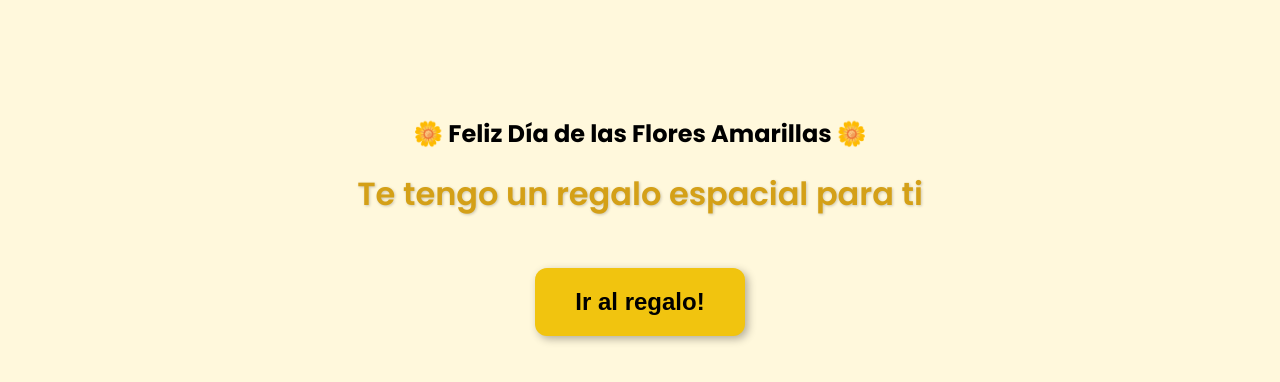
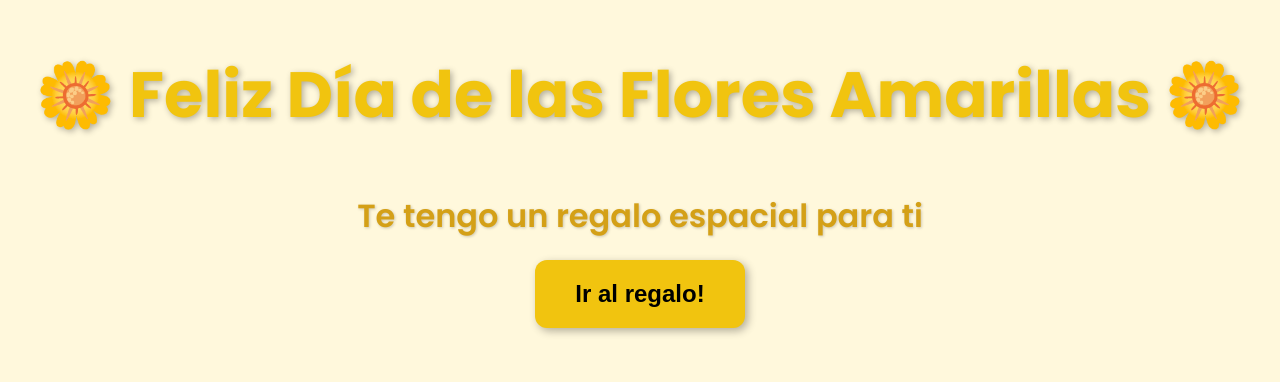
Before and after one commit to MakiPLG/Yellow-Flowers, a plain HTML site: page index.html in a window 1280 px wide. Shown: the part 234-616 px from the top of the page. Drawn offline with Linux system fonts and the light colour scheme.

Commit message:
Update index.html

```diff
--- a/index.html
+++ b/index.html
@@ -4,49 +4,46 @@
 <meta charset="UTF-8" />
 <meta name="viewport" content="width=device-width, initial-scale=1.0"/>
 <title>Feliz Día de las Flores Amarillas</title>
+<!-- Fuente bonita desde Google Fonts -->
 <link href="https://fonts.googleapis.com/css2?family=Poppins:wght@400;600;700&display=swap" rel="stylesheet">
 <style>
-html {
-  scroll-behavior: smooth; /* scroll suave */
+  html {
+  scroll-behavior: smooth;
 }
 
 body {
   margin: 0;
   padding: 0;
   font-family: 'Poppins', sans-serif;
-  background-color: #fff8dc;
-  overflow-x: hidden;
-}
-
-.section {
-  min-height: 100vh; /* ocupa toda la pantalla */
   display: flex;
   flex-direction: column;
   align-items: center;
   justify-content: center;
+  height: 100vh;
+  background-color: #fff8dc;  /* amarillo pastel */
+  overflow: hidden;
   text-align: center;
-  padding: 50px 20px;
 }
 
-.top-section h1 {
-  color: #f1c40f;
-  font-size: 4em;
+.top-text {
+  font-size: 2em;
   margin-bottom: 20px;
-  font-weight: 700;
-  text-shadow: 2px 2px 6px rgba(0,0,0,0.3);
-}
-
-.top-section .top-text {
-  font-size: 2em;
-  margin-bottom: 50px;
   font-weight: 600;
   color: #d4a017;
   text-shadow: 1px 1px 3px rgba(0,0,0,0.2);
 }
 
+h1 {
+  color: #f1c40f;
+  font-size: 4em;  /* más grande */
+  margin-bottom: 50px;
+  font-weight: 700;
+  text-shadow: 2px 2px 6px rgba(0,0,0,0.3);
+}
+
 button {
   padding: 20px 40px;
-  font-size: 1.5em;
+  font-size: 1.5em;  /* más grande */
   background-color: #f1c40f;
   border: none;
   border-radius: 12px;
@@ -60,21 +57,18 @@ button:hover {
   transform: scale(1.05);
   background-color: #e0b90f;
 }
-
-/* sección regalo */
-.gift-section {
-  background-color: #fff3b0;
-}
 </style>
 </head>
 <body>
 
-<!-- Sección principal -->
-<div class="section top-section">
-  <h2>🌼 Feliz Día de las Flores Amarillas 🌼</h2>
-  <div class="top-text">Te tengo un regalo espacial para ti</div>
-  <button onclick="document.getElementById('gift').scrollIntoView({ behavior: 'smooth' })">Ir al regalo!</button>
-</div>
+<body>
+
+<h1>🌼 Feliz Día de las Flores Amarillas 🌼</h1>
+<div class="top-text">Te tengo un regalo espacial para ti</div>
+<button onclick="window.location.href='estrellas.html'">Ir al regalo!</button>
+
+</body>
+
 
 </body>
 </html>
```
